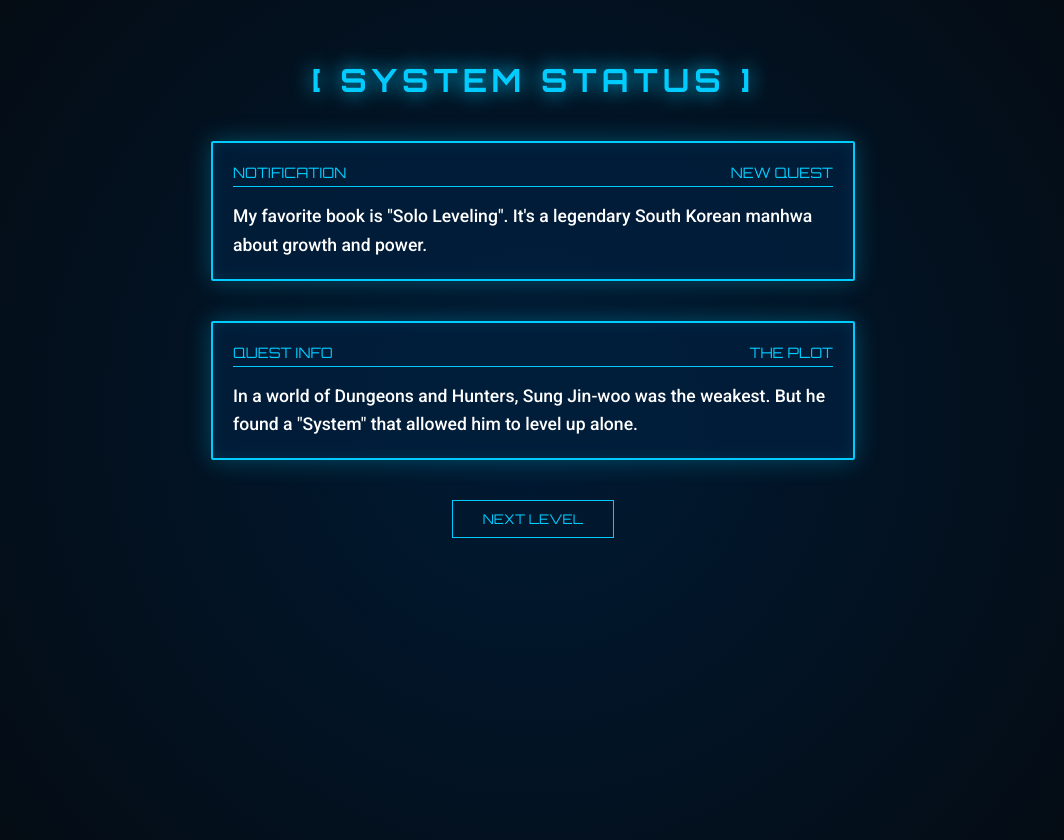
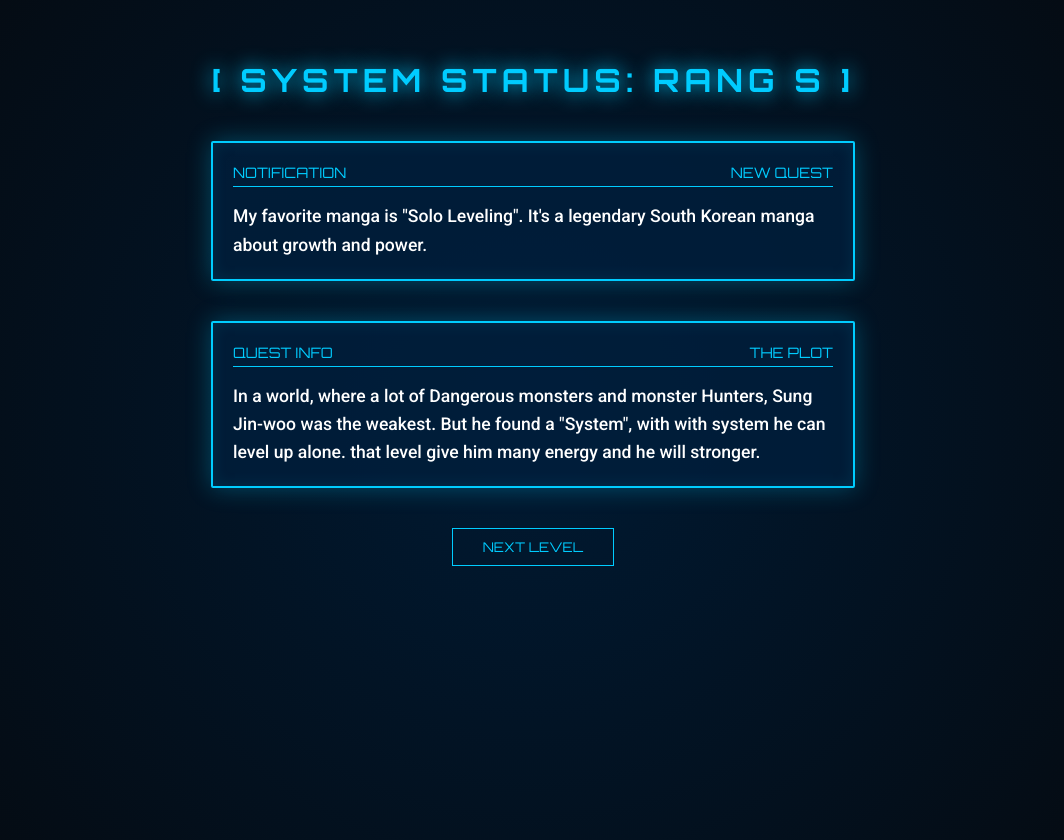
Before and after one commit to bruwler41-maker/eanglish_project, a plain HTML site: page index.html in a window 1280 px wide. Both pictures are taken after a click on the button "NEXT LEVEL". Shown: the whole page, without its empty margins (107-1171 px from the left). Drawn offline with Linux system fonts and the light colour scheme.

Commit message:
Update index.html

```diff
--- a/index.html
+++ b/index.html
@@ -117,16 +117,16 @@
 </head>
 <body>
 
-    <h1>[ SYSTEM STATUS ]</h1>
+    <h1>[ SYSTEM STATUS: Rang S ]</h1>
 
     <div id="step1" class="system-window" style="display: block;">
         <div class="header"><span>NOTIFICATION</span><span>NEW QUEST</span></div>
-        <div class="content" id="text1">My favorite book is "Solo Leveling". It's a legendary South Korean manhwa about growth and power.</div>
+        <div class="content" id="text1">My favorite manga is "Solo Leveling". It's a legendary South Korean manga about growth and power.</div>
     </div>
 
     <div id="step2" class="system-window">
         <div class="header"><span>QUEST INFO</span><span>THE PLOT</span></div>
-        <div class="content" id="text2">In a world of Dungeons and Hunters, Sung Jin-woo was the weakest. But he found a "System" that allowed him to level up alone.</div>
+        <div class="content" id="text2">In a world, where a lot of Dangerous monsters and monster Hunters, Sung Jin-woo was the weakest. But he found a "System", with with system he can level up alone. that level give him many energy and he will stronger.</div>
     </div>
 
     <div id="step3" class="system-window">
@@ -140,7 +140,7 @@
                 <div class="stat-label">Willpower</div>
                 <div class="stat-bar"><div id="bar2" class="stat-fill"></div></div>
             </div>
-            <p id="text3" style="margin-top:15px;">The art style is breathtaking. Every fight scene feels like a movie!</p>
+            <p id="text3" style="margin-top:15px;">In this manga very beautifull arts</p>
         </div>
     </div>
 
@@ -170,7 +170,7 @@
                 document.getElementById('nextBtn').innerText = "Finish Quest";
                 currentStep = 3;
             } else {
-                alert("Quest Completed! Now, go and get your A+ grade!");
+                alert("Quest Complete! Thank you for attention");
             }
         }
     </script>
```
